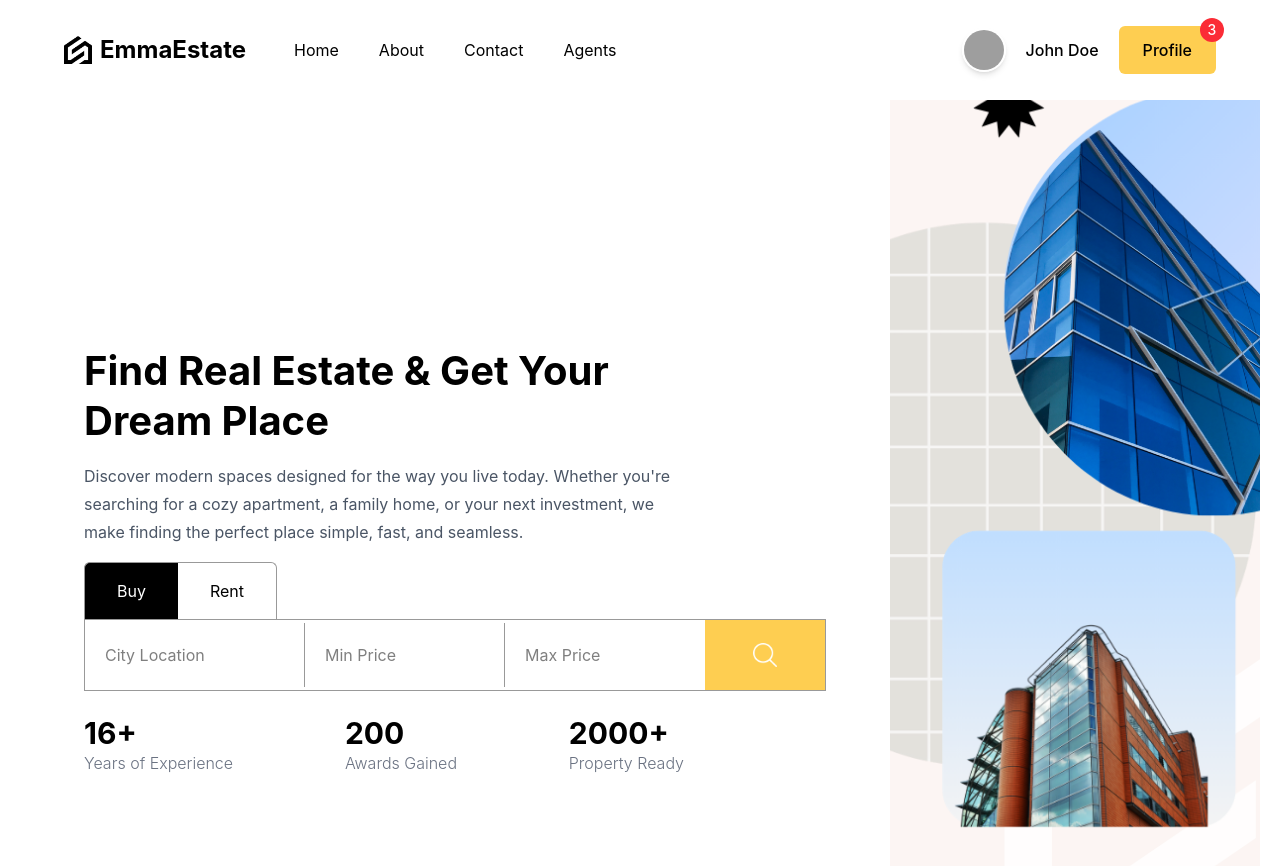
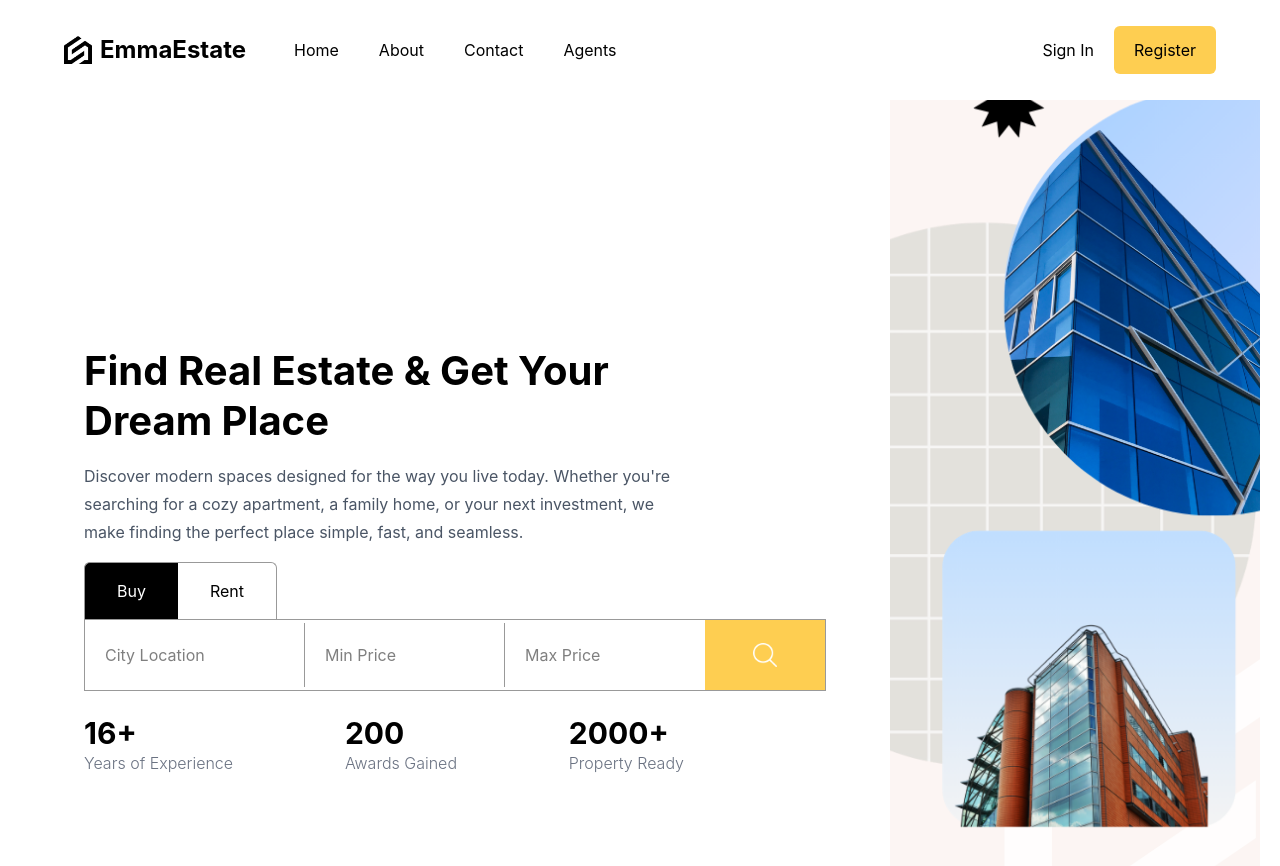
Before and after one commit to MohammadSiddiq05/real-state-app, a React (Vite) app in the folder Frontend/: page / in a window 1280 px wide. Shown: the top 866 px of the page. Built offline with nearby package versions, Linux system fonts and the light colour scheme; grey boxes are pictures that could not be loaded.

Commit message:
Added auth context and proper layout routing

```diff
--- a/Frontend/src/components/Navbar/Navbar.jsx
+++ b/Frontend/src/components/Navbar/Navbar.jsx
@@ -1,10 +1,12 @@
 import React, { useState } from "react";
+import { useContext } from "react";
 import { Link } from "react-router-dom";
+import { AuthContext } from "../../context/AuthContext";
 
 const Navbar = () => {
   const [open, setOpen] = useState(false);
+    const {currentUser} = useContext(AuthContext)
 
-  const user = true;
 
   return (
     <nav
@@ -102,12 +104,12 @@ const Navbar = () => {
 
         {/* RIGHT */}
         <div className="flex items-center">
-          {user ? (
+          {currentUser ? (
             <div className="hidden md:flex items-center gap-5">
 
               {/* PROFILE IMAGE */}
               <img
-                src="https://images.pexels.com/photos/91227/pexels-photo-91227.jpeg?auto=compress&cs=tinysrgb&w=1260&h=750&dpr=2"
+                src={currentUser?.avatar || "/noavatar.png" }
                 alt=""
                 className="
                   w-11
@@ -121,7 +123,7 @@ const Navbar = () => {
               />
 
               <span className="font-medium">
-                John Doe
+                {currentUser?.username}
               </span>
 
               {/* PROFILE BUTTON */}
--- /dev/null
+++ b/Frontend/src/context/AuthContext.jsx
@@ -0,0 +1,33 @@
+import { useEffect } from "react";
+import { useState, createContext } from "react";
+
+export const AuthContext = createContext();
+
+export const AuthContextProvider = ({ children }) => {
+  const [currentUser, setCurrentUser] = useState(
+    JSON.parse(localStorage.getItem("user")) || null
+  );
+
+  const updateUser = (data) =>{
+    setCurrentUser(data)
+  }
+
+
+useEffect(() => {
+  if (currentUser) {
+    localStorage.setItem("user", JSON.stringify(currentUser));
+  } else {
+    localStorage.removeItem("user");
+  }
+}, [currentUser]);
+  return (
+    <AuthContext.Provider
+      value={{
+        currentUser,
+        updateUser,
+      }}
+    >
+      {children}
+    </AuthContext.Provider>
+  );
+};
--- a/Frontend/src/main.jsx
+++ b/Frontend/src/main.jsx
@@ -2,9 +2,12 @@ import React from "react";
 import ReactDOM from "react-dom/client";
 import App from "./App";
 import "./index.css";
+import { AuthContextProvider } from "./context/AuthContext";
 
 ReactDOM.createRoot(document.getElementById("root")).render(
   <React.StrictMode>
-    <App />
+    <AuthContextProvider>
+      <App />
+    </AuthContextProvider>
   </React.StrictMode>
 );
--- a/Frontend/src/routes/homepage/HomePage.jsx
+++ b/Frontend/src/routes/homepage/HomePage.jsx
@@ -1,7 +1,14 @@
 import React from "react";
 import SearchBar from "../../components/searchBar/SearchBar";
+import { useContext } from "react";
+import { AuthContext } from "../../context/AuthContext";
 
 const HomePage = () => {
+
+  const {currentUser} = useContext(AuthContext)
+
+  console.log(currentUser)
+
   return (
     <div
       className="
--- a/Frontend/src/routes/layout/Layout.jsx
+++ b/Frontend/src/routes/layout/Layout.jsx
@@ -1,29 +1,15 @@
+import { useContext } from "react";
 import Navbar from "../../components/navbar/Navbar";
-import { Outlet } from "react-router-dom";
+import { Outlet, Navigate } from "react-router-dom"; // ✅ Navigate add kiya
+import { AuthContext } from "../../context/AuthContext";
 
-function Layout() {
+const Layout = () => {
   return (
-    <div
-      className="
-        h-screen
-        max-w-[1366px]
-        mx-auto
-        px-5
-        flex
-        flex-col
-
-        lg:max-w-[1280px]
-        md:max-w-[768px]
-        sm:max-w-[640px]
-      "
-    >
-
-      {/* NAVBAR */}
+    <div className="h-screen max-w-[1366px] mx-auto px-5 flex flex-col
+                    lg:max-w-[1280px] md:max-w-[768px] sm:max-w-[640px]">
       <div className="h-[100px]">
         <Navbar />
       </div>
-
-      {/* CONTENT */}
       <div className="h-[calc(100vh-100px)]">
         <Outlet />
       </div>
@@ -31,4 +17,22 @@ function Layout() {
   );
 }
 
-export { Layout };
+const RequireAuth = () => {
+  const { currentUser } = useContext(AuthContext);
+
+  if (!currentUser) return <Navigate to="/login" />;
+
+  return (
+    <div className="h-screen max-w-[1366px] mx-auto px-5 flex flex-col
+                    lg:max-w-[1280px] md:max-w-[768px] sm:max-w-[640px]">
+      <div className="h-[100px]">
+        <Navbar />
+      </div>
+      <div className="h-[calc(100vh-100px)]">
+        <Outlet />
+      </div>
+    </div>
+  );
+}
+
+export { Layout, RequireAuth };
--- a/Frontend/src/routes/login/Login.jsx
+++ b/Frontend/src/routes/login/Login.jsx
@@ -5,6 +5,8 @@ import { z } from "zod";
 import { zodResolver } from "@hookform/resolvers/zod";
 import axios from "axios";
 import apiRequest from "../../lib/apiRequest";
+import { useContext } from "react";
+import { AuthContext } from "../../context/AuthContext";
 
 // Zod Schema
 const schema = z.object({
@@ -15,8 +17,9 @@ const schema = z.object({
 const Login = () => {
   const navigate = useNavigate();
 
-  // Backend Errors
   const [serverErrors, setServerErrors] = useState({});
+
+  const {updateUser} = useContext(AuthContext)
 
   const {
     register,
@@ -36,7 +39,8 @@ const Login = () => {
         data,
       );
 
-      localStorage.setItem("user", JSON.stringify(res.data  ))
+
+      updateUser(res.data)
 
       navigate("/");
     } catch (err) {
--- a/Frontend/src/routes/profilePage/ProfilePage.jsx
+++ b/Frontend/src/routes/profilePage/ProfilePage.jsx
@@ -3,8 +3,12 @@ import List from "../../components/list/List";
 import Chat from "../../components/chat/Chat";
 import apiRequest from "../../lib/apiRequest";
 import { useNavigate } from "react-router-dom";
+import { useContext } from "react";
+import { AuthContext } from "../../context/AuthContext";
 
 const ProfilePage = () => {
+
+  const {updateUser, currentUser} = useContext(AuthContext)
 
   const navigate = useNavigate()
 
@@ -12,8 +16,7 @@ const handleLogout = async () => {
   try {
     await apiRequest.post("/auth/logout");
 
-    localStorage.removeItem("user");
-
+    updateUser(null)
     navigate("/login");
   } catch (err) {
     console.log(err);
@@ -21,7 +24,7 @@ const handleLogout = async () => {
 };
 
   return (
-    <div
+   <div
       className="
         flex
         flex-col
@@ -101,7 +104,7 @@ const handleLogout = async () => {
               </span>
 
               <img
-                src="https://images.pexels.com/photos/91227/pexels-photo-91227.jpeg?auto=compress&cs=tinysrgb&w=1260&h=750&dpr=2"
+                src={currentUser?.avatar}
                 alt=""
                 className="
                   w-12
@@ -124,7 +127,7 @@ const handleLogout = async () => {
                 Username:
               </span>
 
-              <b>Siddiq</b>
+              <b>{currentUser?.username}</b>
             </div>
 
             <div
@@ -140,7 +143,7 @@ const handleLogout = async () => {
                 E-mail:
               </span>
 
-              <b>siddiqshah478@gmail.com</b>
+              <b>{currentUser?.email}</b>
               <button className="w-[100px] bg-teal-600 border-none text-white py-[10px] px-[20px] cursor-pointer rounded-[5px]" onClick={handleLogout}>
   Logout
 </button>
--- /dev/null
+++ b/Frontend/src/routes/profileUpdatePage/ProfileUpdatePage.jsx
@@ -0,0 +1,9 @@
+import React from 'react'
+
+const ProfileUpdatePage = () => {
+  return (
+    <div>ProfileUpdatePage</div>
+  )
+}
+
+export default ProfileUpdatePage
```
Also changed, not shown: Frontend/src/App.jsx (+20 -14 lines), Frontend/public/noavatar.png (added).
